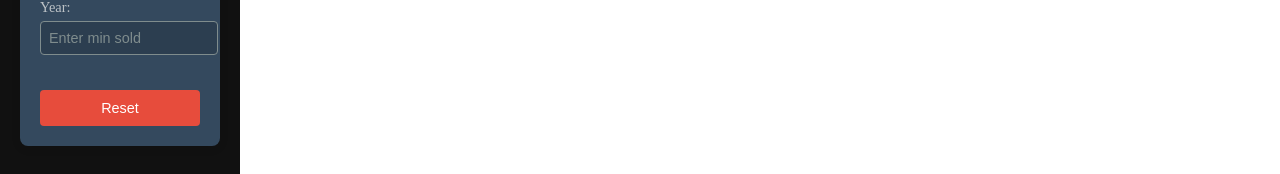
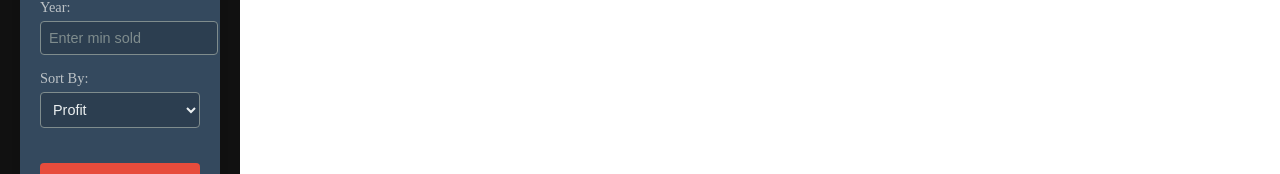
Before and after one commit to failaip12/CSGO-knives-flipper, a Vue app in the folder cs-knives-fliiper-front/: page / in a window 1280 px wide. Shown: the part 547-721 px from the top of the page. Built offline with nearby package versions, Linux system fonts and the light colour scheme; no server answers.

Commit message:
[Front] Implement sorting

```diff
--- a/cs-knives-fliiper-front/src/views/HomeView.vue
+++ b/cs-knives-fliiper-front/src/views/HomeView.vue
@@ -23,6 +23,7 @@ const perPage = ref(50)
 const maxBuyOrderPrice = ref<number | null>(null)
 const minProfit = ref<number | null>(null)
 const minSold = ref<number | null>(null)
+const sortBy = ref('profit')
 
 onMounted(async () => {
   try {
@@ -49,11 +50,19 @@ const filteredKnives = computed(() => {
   if (minSold.value !== null) {
     filtered = filtered.filter((knife) => knife.amount_sold_last_year >= minSold.value!)
   }
-  filtered.sort((a, b) => {
-    const profitA = a.last_min_price_without_fee - a.buy_order_price
-    const profitB = b.last_min_price_without_fee - b.buy_order_price
-    return profitB - profitA
-  })
+  if (sortBy.value === 'profit') {
+    filtered.sort((a, b) => {
+      const profitA = a.last_min_price_without_fee - a.buy_order_price
+      const profitB = b.last_min_price_without_fee - b.buy_order_price
+      return profitB - profitA
+    })
+  } else if (sortBy.value === 'name') {
+    filtered.sort((a, b) => a.knife_name.localeCompare(b.knife_name))
+  } else if (sortBy.value === 'amount_sold') {
+    filtered.sort((a, b) => b.amount_sold_last_year - a.amount_sold_last_year)
+  } else if (sortBy.value === 'buy_order_price') {
+    filtered.sort((a, b) => a.buy_order_price - b.buy_order_price)
+  }
 
   return filtered
 })
@@ -116,6 +125,15 @@ const totalPages = computed(() => Math.ceil(knives.value.length / perPage.value)
           placeholder="Enter min sold"
           class="form-input"
         />
+      </div>
+      <div class="form-group">
+        <label for="sortBy">Sort By:</label>
+        <select id="sortBy" v-model="sortBy" class="form-input">
+          <option value="profit">Profit</option>
+          <option value="name">Name</option>
+          <option value="amount_sold">Amount Sold</option>
+          <option value="buy_order_price">Buy Order Price</option>
+        </select>
       </div>
       <div class="form-buttons">
         <button
```
